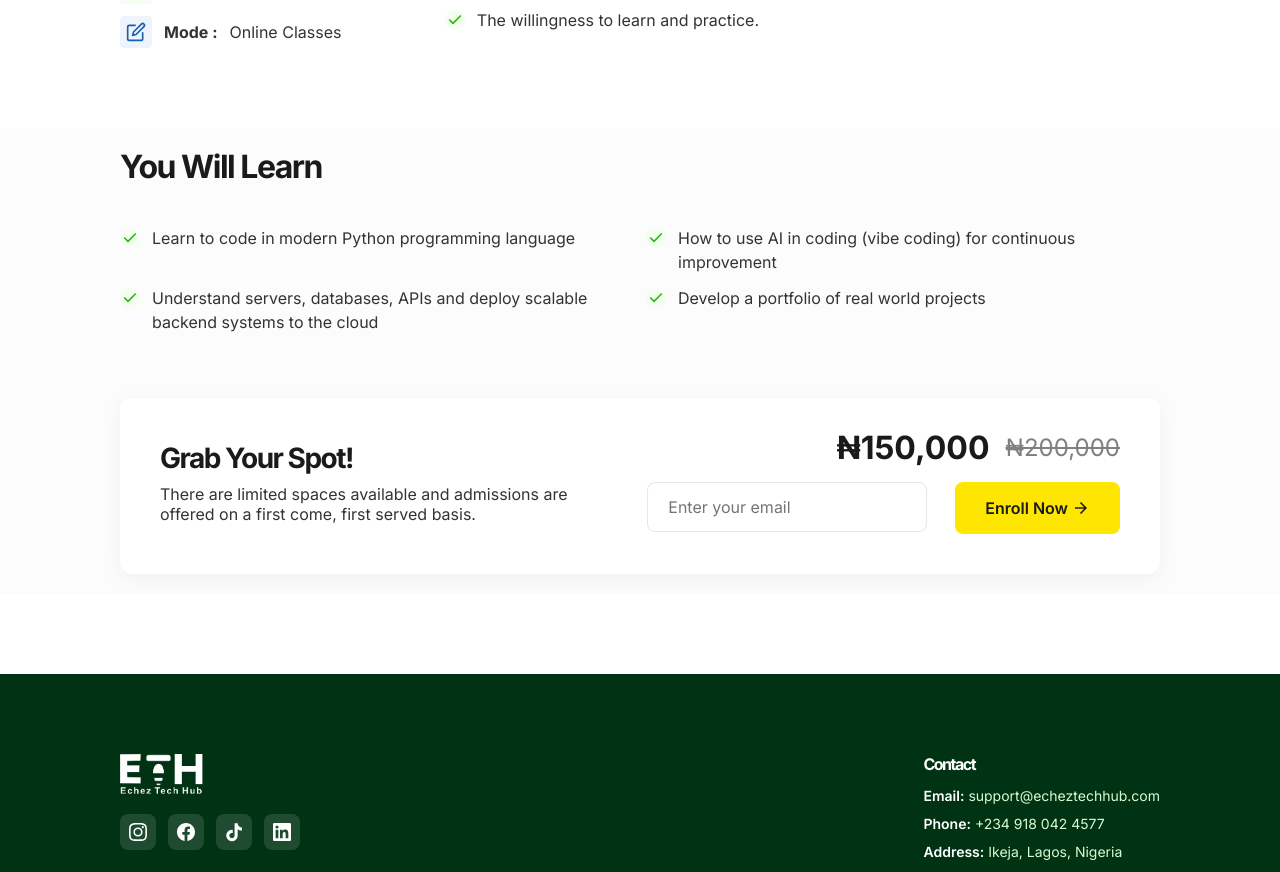
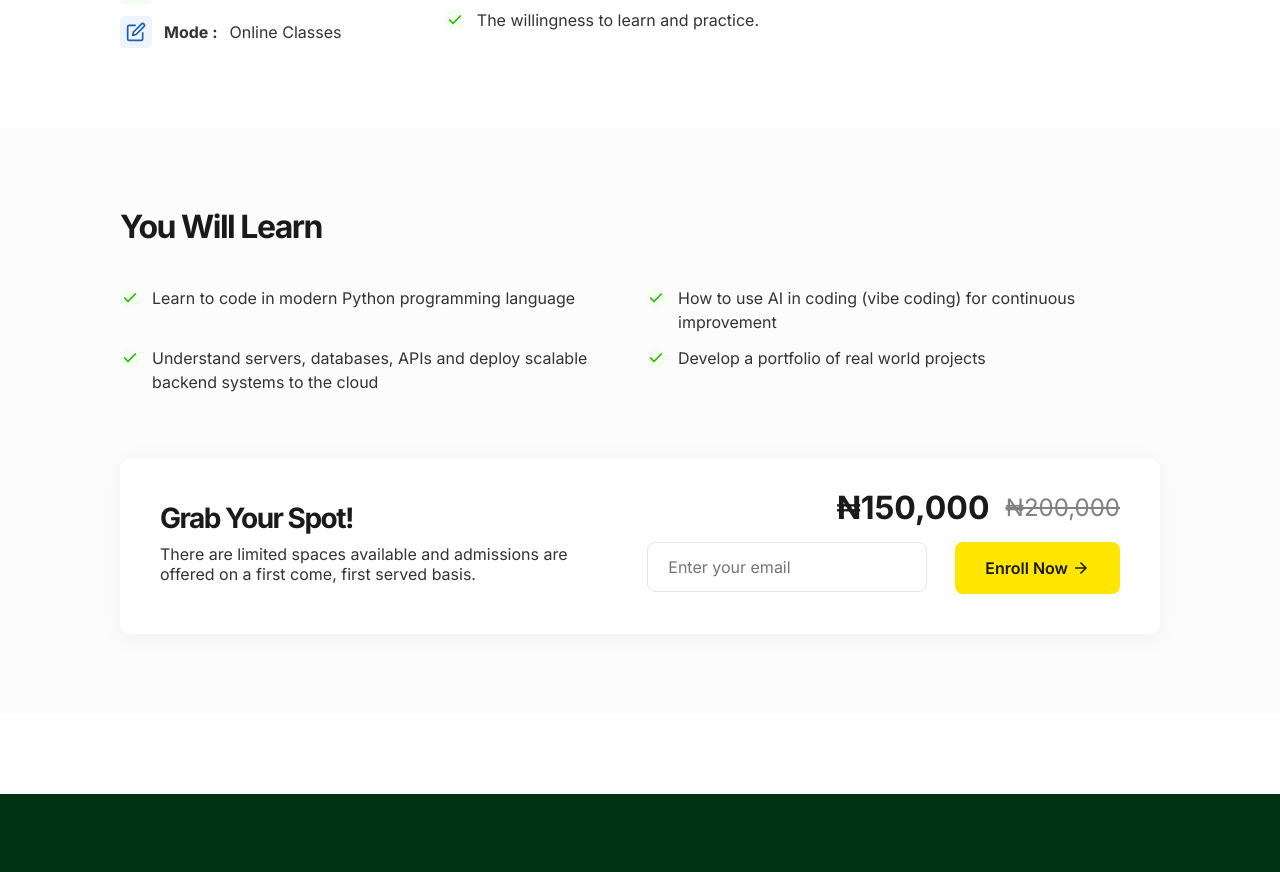
Before and after one commit to Jeremiah-U/echez-tech-hub, a React (Vite) app: page /bootcamps/backend-development in a window 1280 px wide. Shown: the part 751-1623 px from the top of the page. Built offline with nearby package versions, Linux system fonts and the light colour scheme; no server answers.

Commit message:
Restore desktop padding for learn-section

```diff
--- a/src/styles/components.css
+++ b/src/styles/components.css
@@ -567,6 +567,11 @@
   padding: 20px 0;
   margin-top: var(--number-80);
 }
+@media (min-width: 768px) {
+  .bootcamp-details__learn-section {
+    padding: var(--section-padding-desktop) 0;
+  }
+}
 .bootcamp-details__section-title {
   font-size: var(--typography-headline-medium-font-size);
   line-height: var(--typography-headline-medium-line-height);
```
